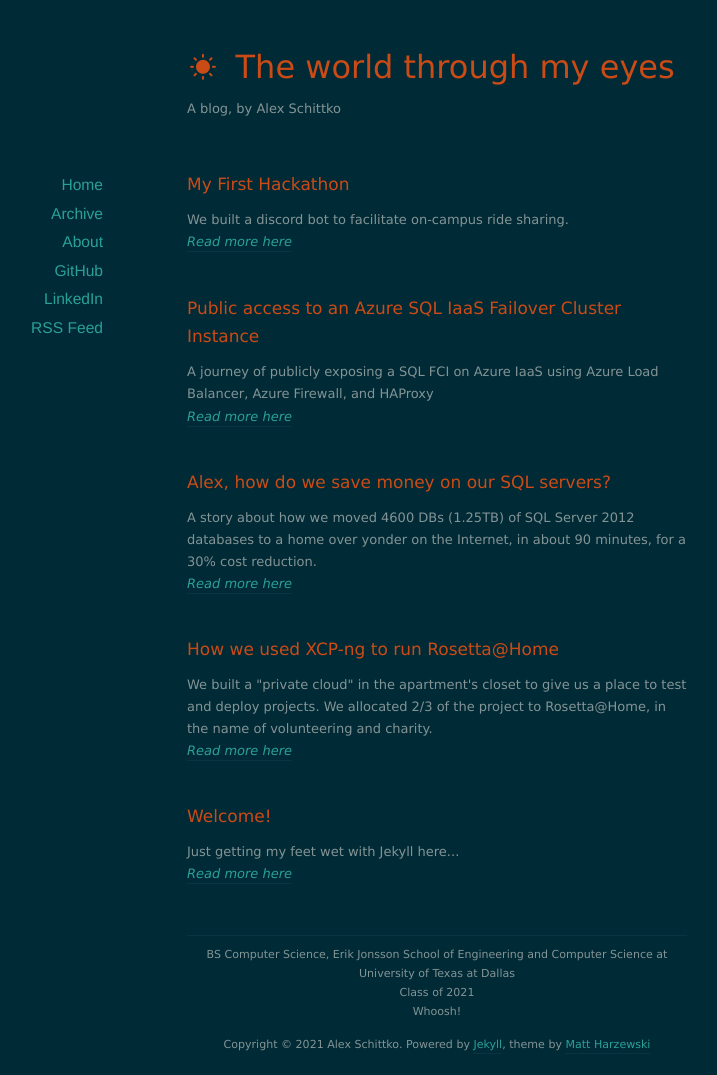
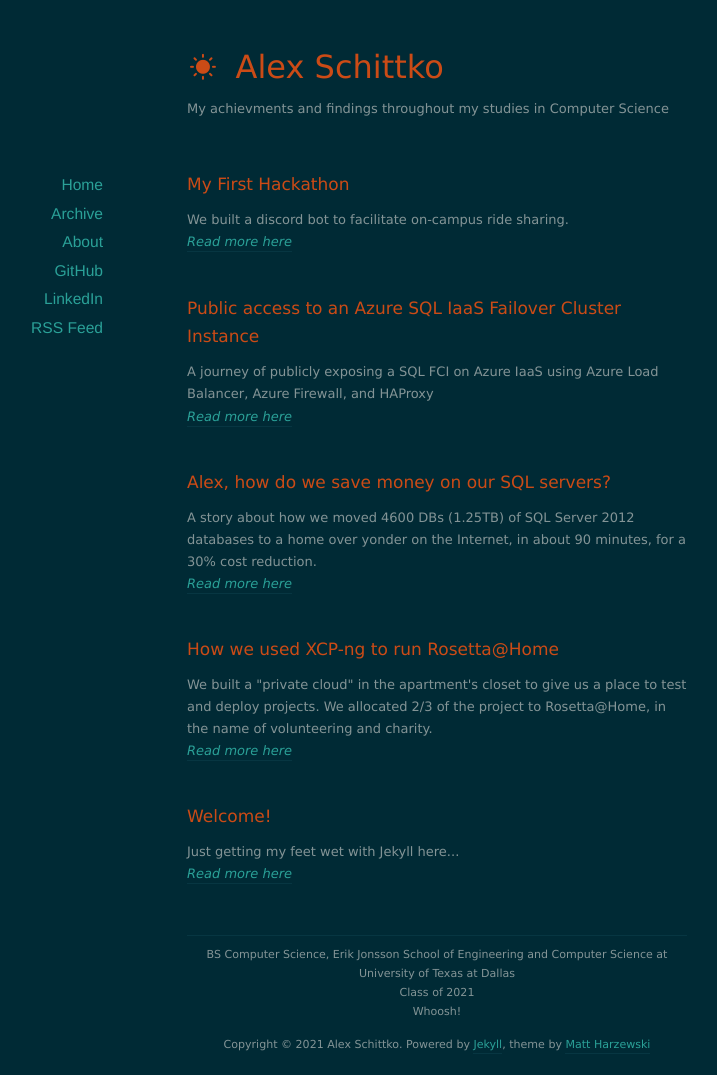
Before and after one commit to alex4108/alex4108.github.io, a Jekyll site: the page built from index.html, in a window 1280 px wide. Shown: the whole page, without its empty margins (203-920 px from the left). Built offline with Jekyll 4.4.1, drawn with Linux system fonts in a browser that asks for light colours; nearby versions of some CDN libraries; the list of posts is cut into pages by our own code.

Commit message:
Update site title

```diff
--- a/_config.yml
+++ b/_config.yml
@@ -6,10 +6,10 @@
 # 'jekyll serve'. If you change this file, please restart the server process.
 
 # Site settings
-title: The world through my eyes
-email: alex.schittko@utdallas.edu
+title: Alex Schittko
+email: aschittko@utdallas.edu
 description: |
-  A blog, by Alex Schittko
+  My achievments and findings throughout my studies in Computer Science
 baseurl: "" # the subpath of your site, e.g. /blog
 url: "https://schittko.me" # the base hostname & protocol for your site
 github_username:  alex4108
```
